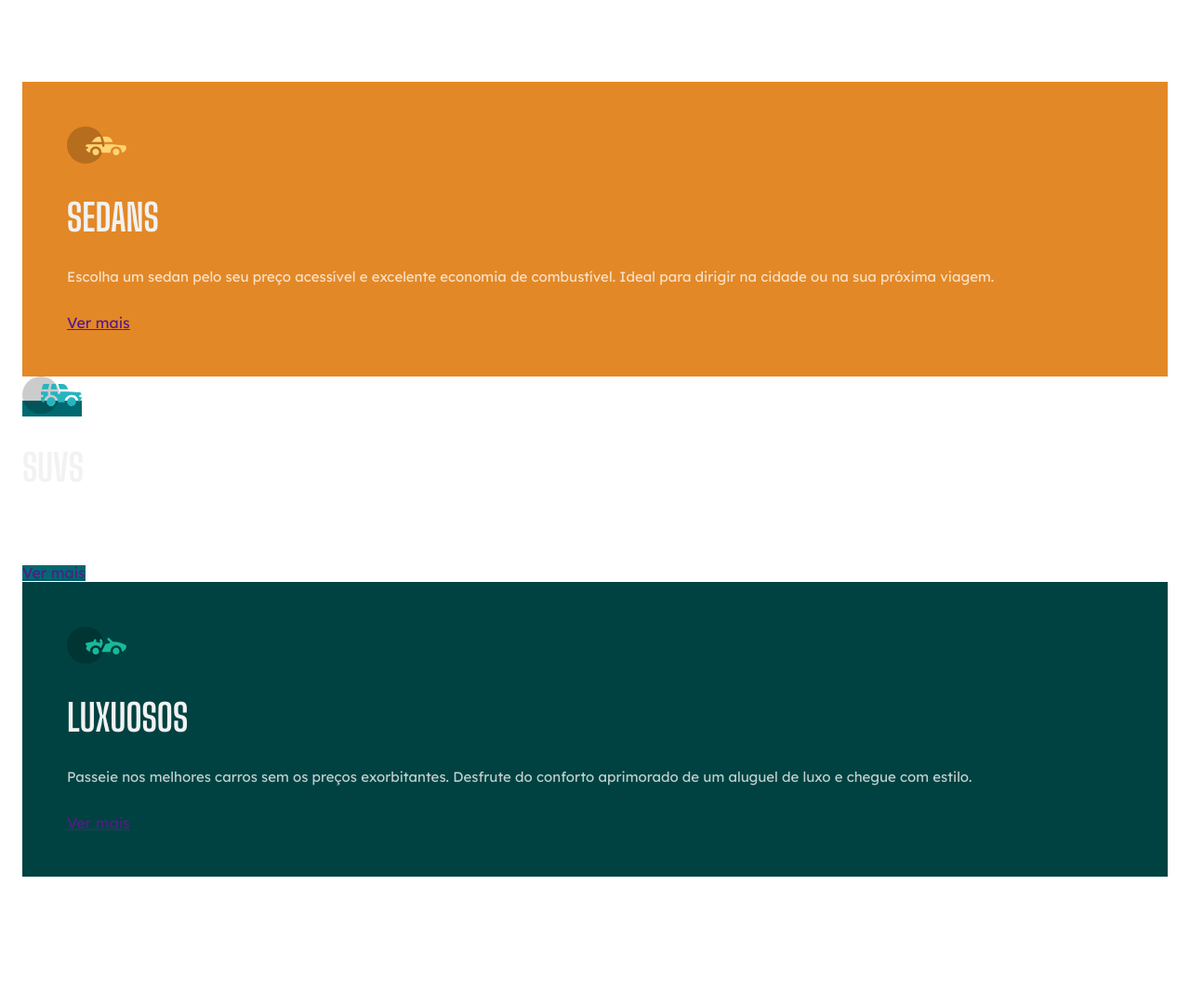
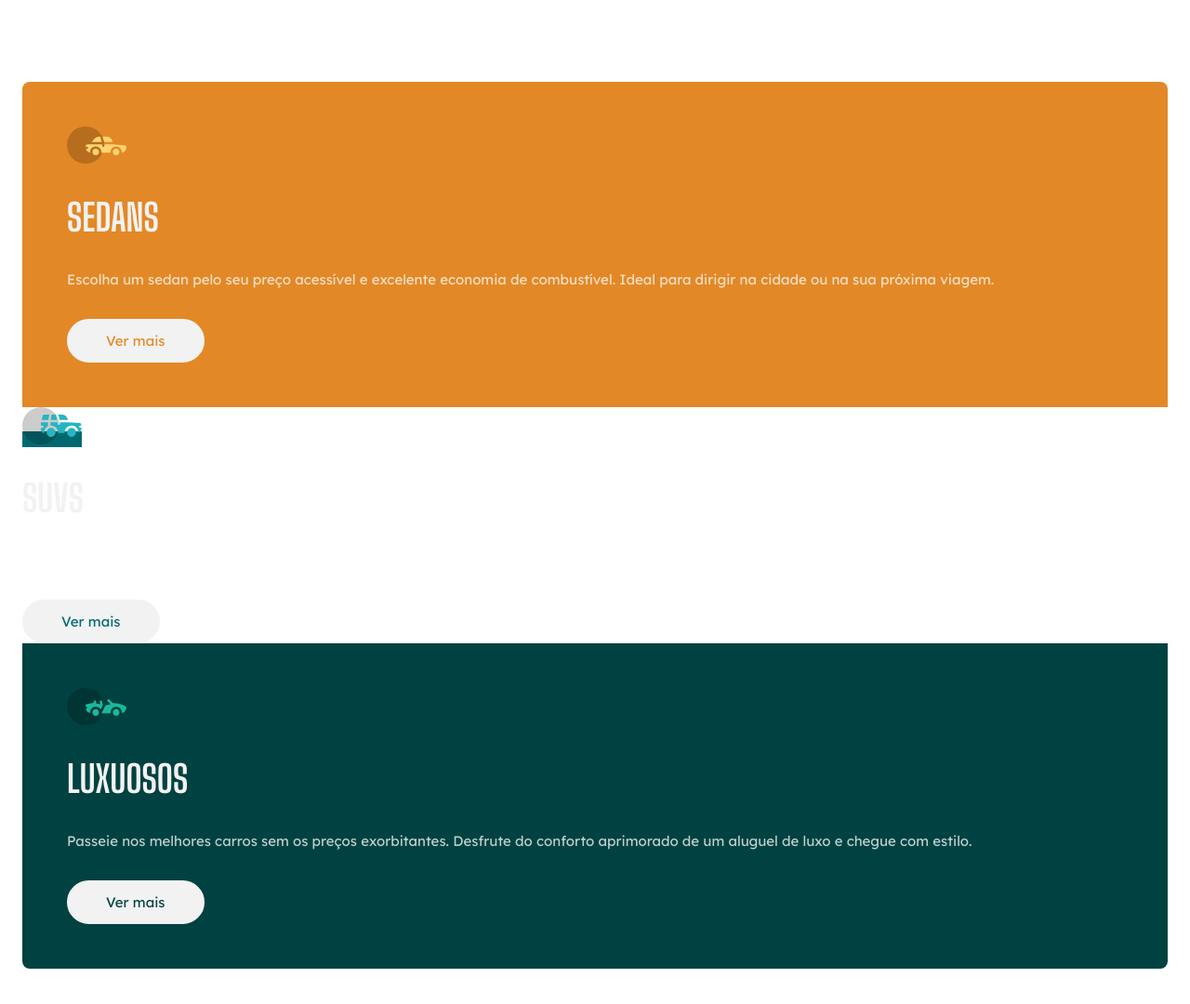
Before and after one commit to renatopachecoo/projeto-carros, a plain HTML site: page index.html in a window 1280 px wide. Shown: the whole page at 93% size. Before the commit the page ends 1031 px from the top, so only its background shows below. Drawn offline with Linux system fonts and the light colour scheme.

Commit message:
finalização

```diff
--- a/index.html
+++ b/index.html
@@ -15,21 +15,21 @@
             <img src="imagens/icon-sedans.svg" alt="carro sedan">
             <h2>Sedans</h2>
             <p>Escolha um sedan pelo seu preço acessível e excelente economia de combustível. Ideal para dirigir na cidade ou na sua próxima viagem.</p>
-            <a href="">Ver mais</a>
+            <a href="https://www.webmotors.com.br/sedans" target="_blank">Ver mais</a>
         </section>
 
         <sectin class="suvs">
             <img src="./imagens/icon-suvs.svg" alt="carro suv">
             <h2>Suvs</h2>
             <p>Escolha um SUV pelo seu interior espaçoso, poder e versatilidade. Perfeito para passar as férias em família ou para aventuras off-road.</p>
-            <a href="">Ver mais</a>
+            <a href="https://www.webmotors.com.br/suvs" target="_blank">Ver mais</a>
         </sectin>
 
         <section class="luxuosos">
             <img src="./imagens/icon-luxury.svg" alt="carro de luxo">
             <h2>Luxuosos</h2>
             <p>Passeie nos melhores carros sem os preços exorbitantes. Desfrute do conforto aprimorado de um aluguel de luxo e chegue com estilo.</p>
-            <a href="">Ver mais</a>
+            <a href="https://www.webmotors.com.br/catalogo/carroceria/conversivel/" target="_blank">Ver mais</a>
         </section>
     </main>
 </body>
--- a/style.css
+++ b/style.css
@@ -29,10 +29,19 @@ p {
     font-size: 0.9375rem;
     color: var(--transparent-white);
     margin-bottom: 1.875rem;
+    line-height: 1.5625rem;
 }
 
 a {
     font-family: 'Lexend Deca', sans-serif;
+    display: block;
+    text-decoration: none;
+    border: 2px solid var(--gray);
+    width: fit-content;
+    font-size: 0.9375rem;
+    padding: 0.75rem 2.5rem;
+    border-radius: 1.5625rem;
+    background: var(--gray);
 }
 
 section {
@@ -41,6 +50,7 @@ section {
 
 .sedans {
     background: var(--orange);
+    border-radius: 8px 8px 0 0;
 }
 
 .suvs {
@@ -49,4 +59,17 @@ section {
 
 .luxuosos {
     background: var(--dark-cyan);
+    border-radius: 0 0 8px 8px;
 }
+
+.sedans a {
+    color: var(--orange);
+}
+
+.suvs a {
+    color: var(--cyan);
+}
+
+.luxuosos a {
+    color: var(--dark-cyan);
+}
```
